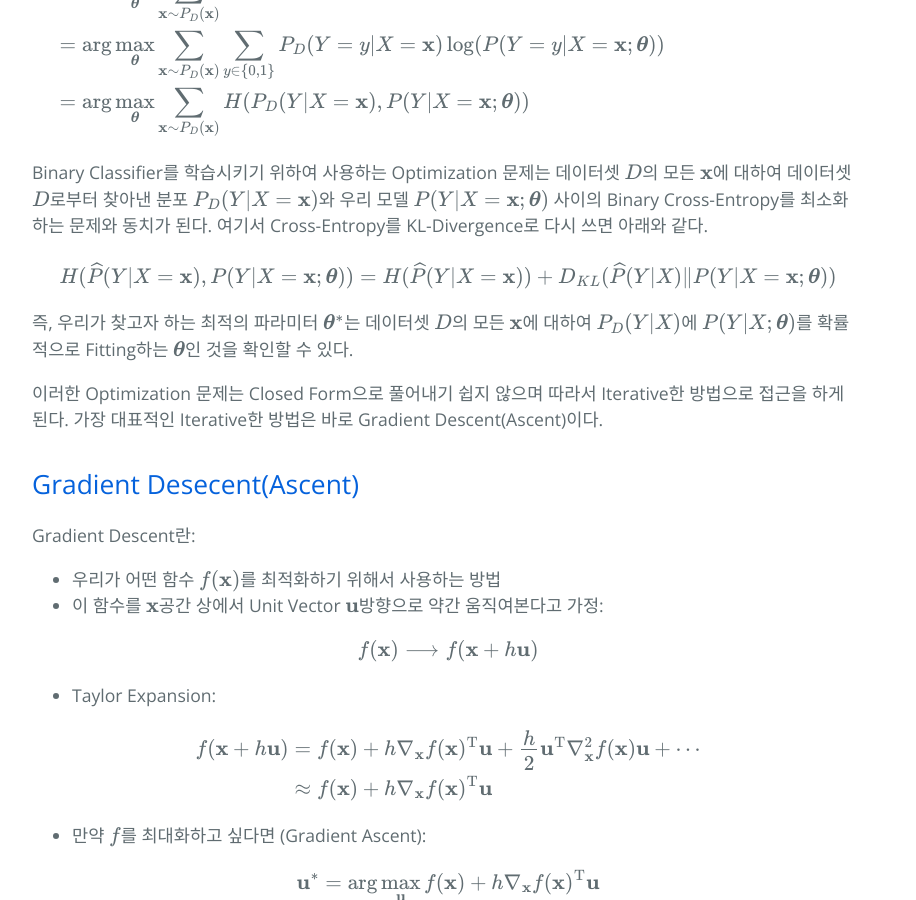
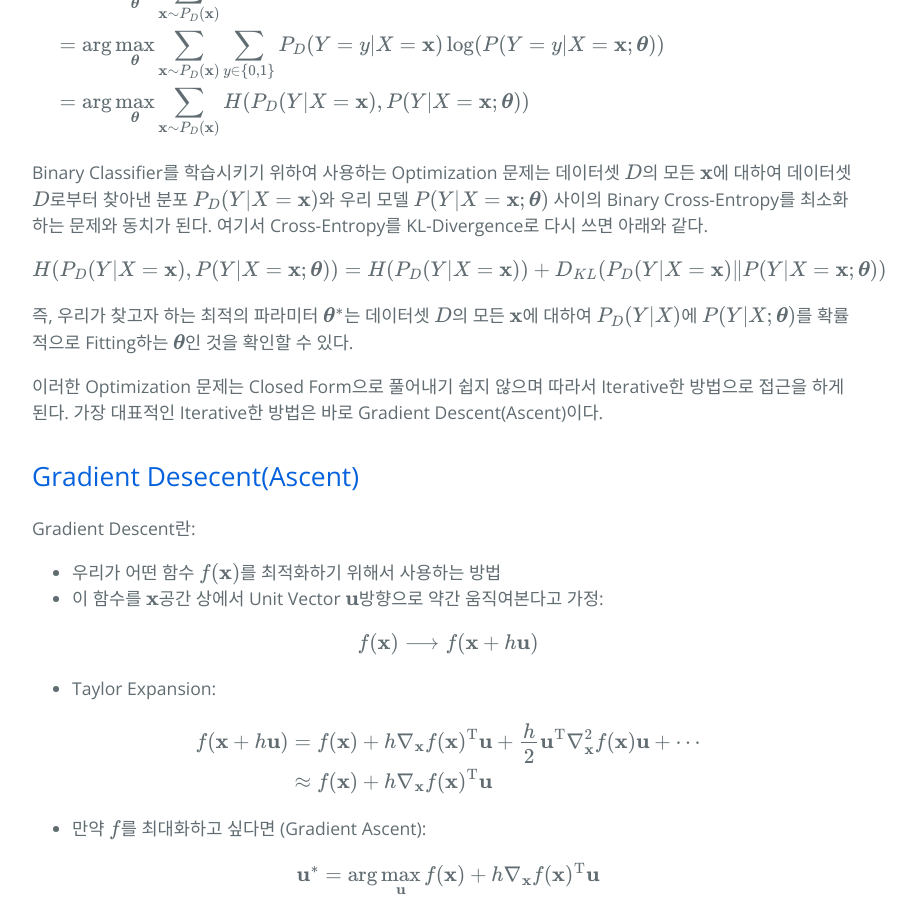
Before and after one commit to hcnoh/hcnoh.github.io, a Jekyll site: the page built from _posts/2019-04-25-logistic-regression-and-naive-bayes.md, in a window 1280 px wide and 900 px high, scrolled down 2312 px. Shown: the whole window, without its empty margins (192-1108 px from the left). Built offline with Jekyll 4.4.1, drawn with Linux system fonts in a browser that asks for light colours; formulas are drawn with MathJax 3; comment, search, counter and statistics services are not loaded.

Commit message:
Update 2019-04-25-logistic-regression-and-naive-bayes.md

```diff
--- a/_posts/2019-04-25-logistic-regression-and-naive-bayes.md
+++ b/_posts/2019-04-25-logistic-regression-and-naive-bayes.md
@@ -92,7 +92,7 @@ Binary Classifier를 학습시키기 위하여 사용하는 Optimization 문제
 
 $$
 \begin{align*}
-H(\widehat{P}(Y\vert X=\mathbf{x}), P(Y \vert X=\mathbf{x} ; \boldsymbol{\theta})) & = H(\widehat{P}(Y \vert X=\mathbf{x})) + D_{KL}(\widehat{P}(Y \vert X) \Vert P(Y \vert X=\mathbf{x} ; \boldsymbol{\theta}))
+H(P_D(Y\vert X=\mathbf{x}), P(Y \vert X=\mathbf{x} ; \boldsymbol{\theta})) & = H(P_D(Y \vert X=\mathbf{x})) + D_{KL}(P_D(Y \vert X=\mathbf{x}) \Vert P(Y \vert X=\mathbf{x} ; \boldsymbol{\theta}))
 \end{align*}
 $$
 
```
